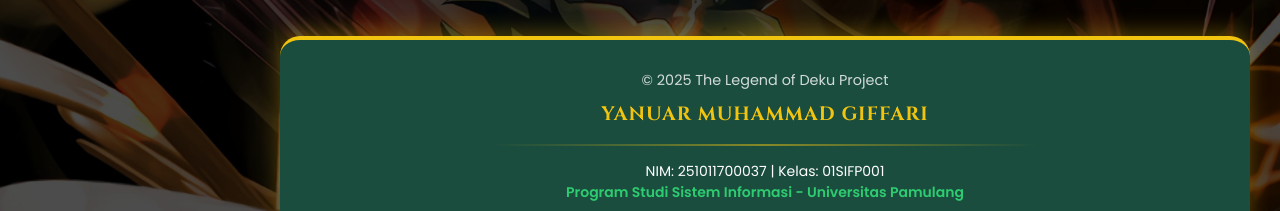
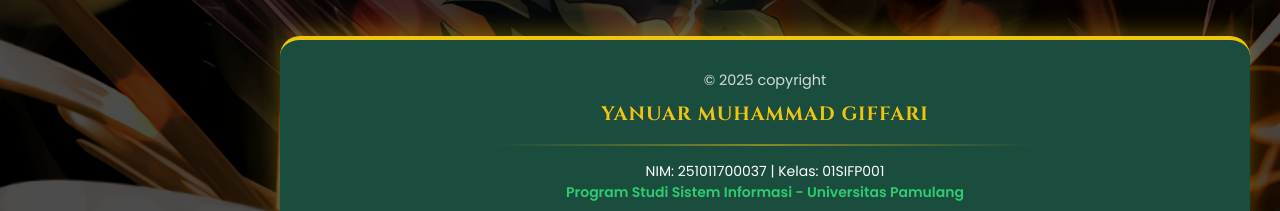
Before and after one commit to yanuaraja12/tugas-uas-pemograman-web-1, a plain HTML site: page index.html in a window 1280 px wide. Shown: the part 1718-1929 px from the top of the page. Drawn offline with nearby package versions, Linux system fonts and the light colour scheme.

Commit message:
Update index.html

```diff
--- a/index.html
+++ b/index.html
@@ -296,7 +296,7 @@
 
         <footer class="footer-custom">
             <div class="container">
-                <p class="mb-2" style="font-size: 0.9rem; opacity: 0.8;">© 2025 The Legend of Deku Project</p>
+                <p class="mb-2" style="font-size: 0.9rem; opacity: 0.8;">© 2025 copyright</p>
 
                 <div class="footer-name">
                     YANUAR MUHAMMAD GIFFARI
```
